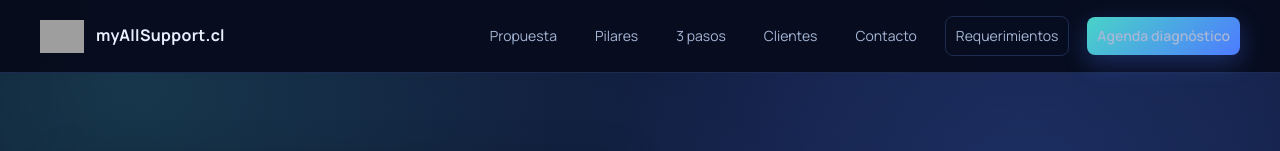
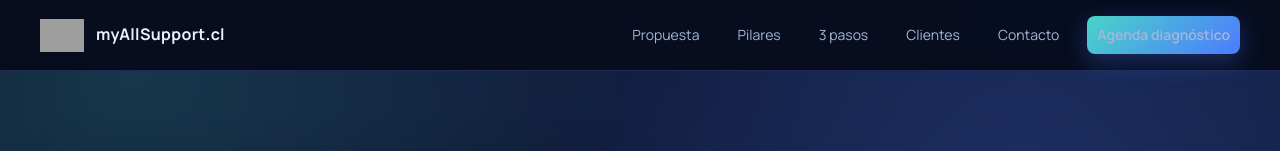
Before and after one commit to christianasmussenb/myallsupport, a plain HTML site: page index.html in a window 1280 px wide. Shown: the top 151 px of the page. Drawn offline with Linux system fonts and the light colour scheme; grey boxes are pictures that could not be loaded.

```diff
--- a/index.html
+++ b/index.html
@@ -291,7 +291,6 @@
         <a href="#pasos">3 pasos</a>
         <a href="#clientes">Clientes</a>
         <a href="#contacto">Contacto</a>
-        <a class="btn-secondary" href="https://hasm.grupocnet.com:9001/sap(bD1lcyZjPTAwMSZkPW1pbg==)/bc/bsp/sap/crm_ui_start/default.htm?sap-client=001&sap-language=ES/" target="_blank">Requerimientos</a>
         <a class="btn" href="https://calendly.com/christian-htc/30min" target="_blank">Agenda diagnóstico</a>
       </div>
     </div>
@@ -512,7 +511,6 @@
       <div>
         <h4>Accesos rápidos</h4>
         <p class="muted-link"><a class="muted-link" href="#pilares">Soluciones</a> · <a class="muted-link" href="#pasos">Metodología</a> · <a class="muted-link" href="#contacto">Contacto</a></p>
-        <p class="muted-link"><a class="muted-link" href="https://hasm.grupocnet.com:9001/sap(bD1lcyZjPTAwMSZkPW1pbg==)/bc/bsp/sap/crm_ui_start/default.htm?sap-client=001&sap-language=ES/" target="_blank">Requerimientos e incidentes SAP</a></p>
       </div>
     </div>
   </footer>
```
Also changed, not shown: 1 other file.
